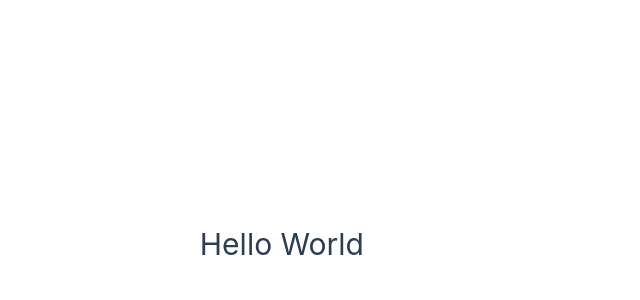
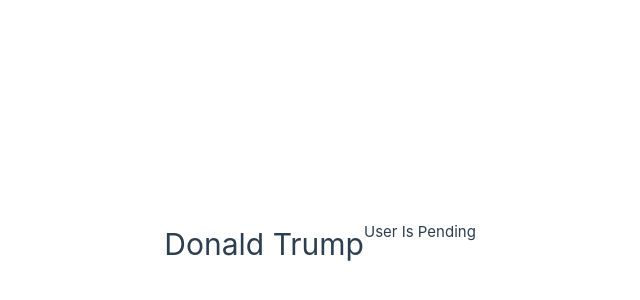
Before and after one commit to Chongfong/vue-practice, a Vue app: page / in a window 1280 px wide. Shown: the part 156-456 px from the top of the page, without its empty margins (276-916 px from the left). Built offline with nearby package versions, Linux system fonts and the light colour scheme.

Commit message:
if else elseif

```diff
--- a/src/App.vue
+++ b/src/App.vue
@@ -1,3 +1,19 @@
+<script>
+//Vue 2
+export default {
+  // data function, not object
+  data() {
+    return {
+      name: 'Donald Trump',
+      status: 'pending',
+    }
+  },
+}
+</script>
+
 <template>
-  <h1>Hello World</h1>
+  <h1>{{ name }}</h1>
+  <p v-if="status === 'active'">User Is Active</p>
+  <p v-else-if="status === 'pending'">User Is Pending</p>
+  <p v-else>User Is Not Active</p>
 </template>
```
